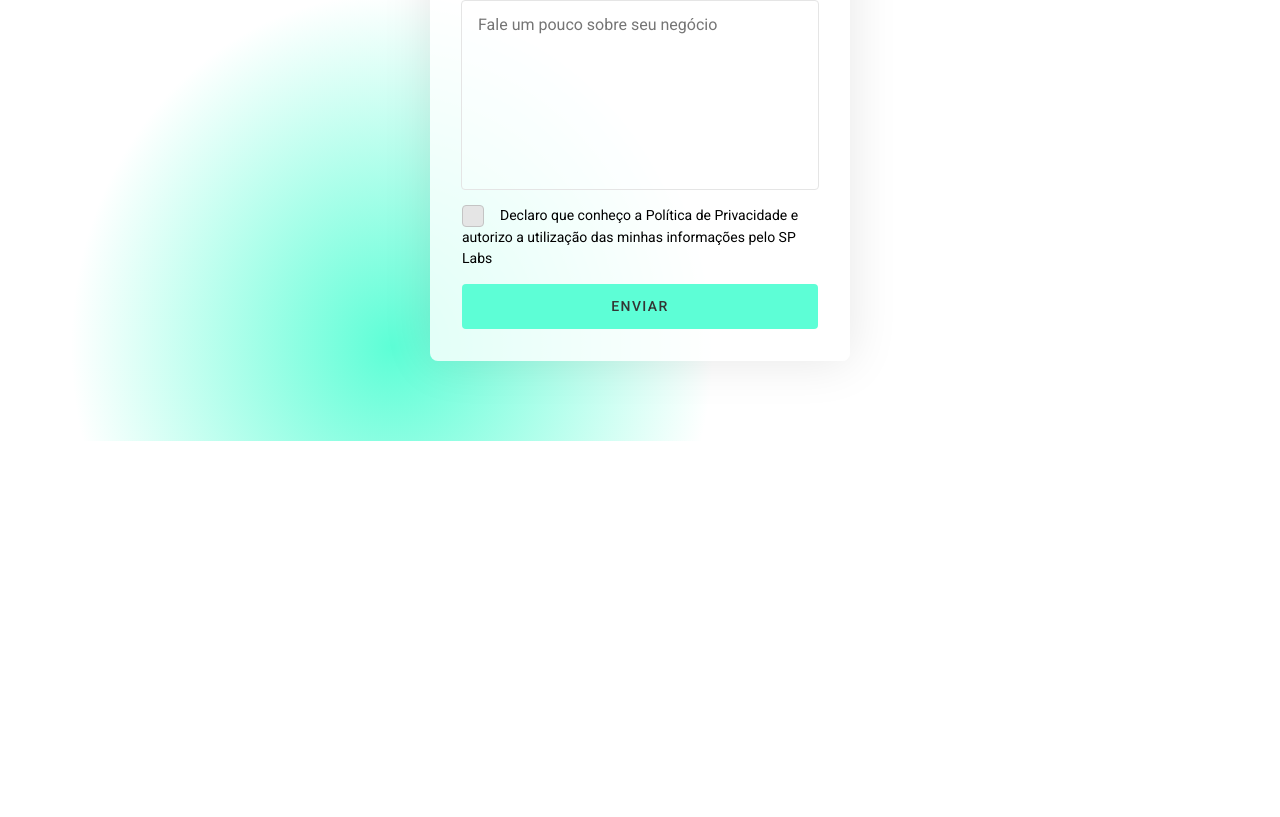
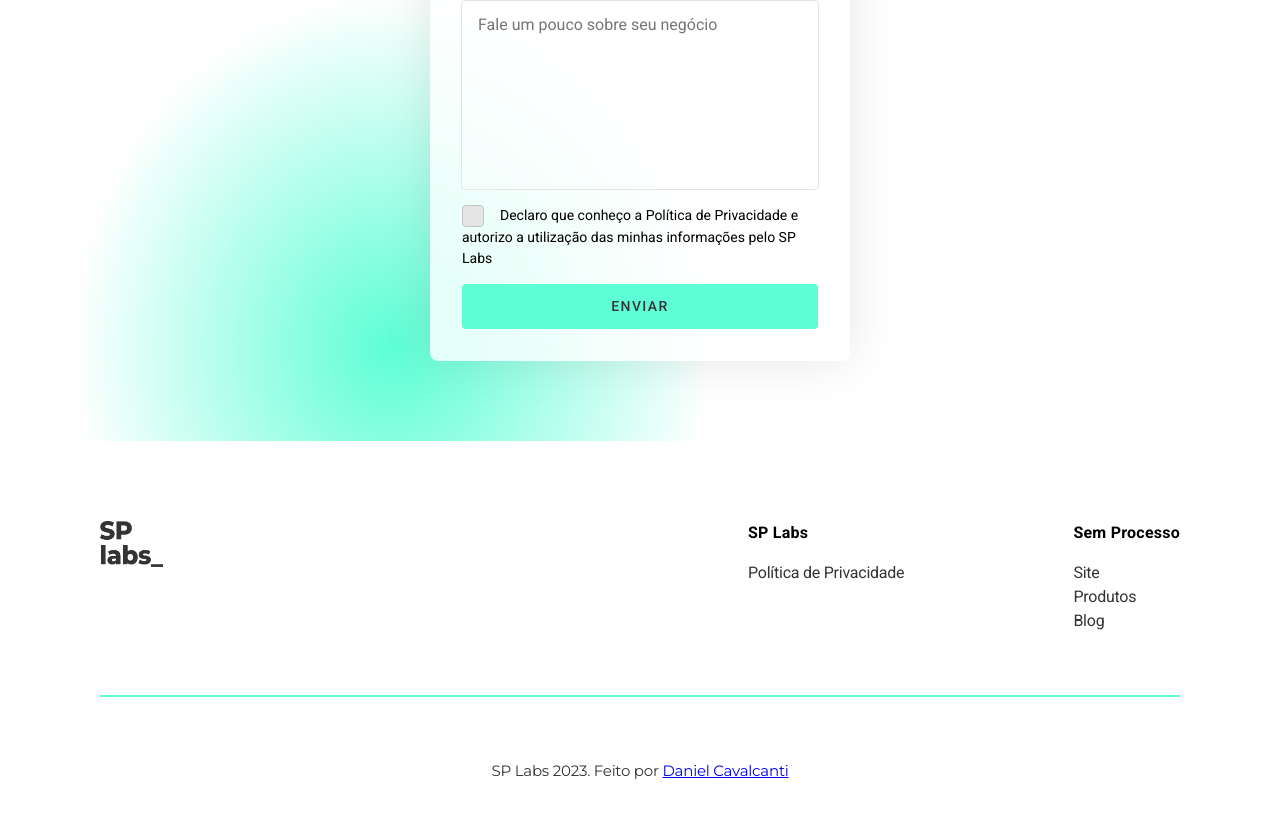
Before and after one commit to DanielCavalcantih/landing-page, a React (Create React App) app: page / in a window 1280 px wide. Shown: the part 3110-3927 px from the top of the page. Before the commit the page ends 3551 px from the top, so only its background shows below. Built offline with nearby package versions, Linux system fonts and the light colour scheme; no server answers.

Commit message:
Implementação do footer

```diff
--- a/src/App.js
+++ b/src/App.js
@@ -6,6 +6,7 @@ import ContactUs from "./components/ContactUs";
 import './reset.scss'
 import AOS from 'aos';
 import 'aos/dist/aos.css';
+import Footer from "./components/Footer";
 AOS.init();
 
 function App() {
@@ -17,6 +18,7 @@ function App() {
       <SectionSolutions />
       <SectionVideo />
       <ContactUs />
+      <Footer />
       <button
           className="chat__button"
           onMouseEnter={() => setColorChat("#343434")}
--- /dev/null
+++ b/src/components/Footer/index.jsx
@@ -0,0 +1,58 @@
+import "./style.scss";
+import logo from "../../assets/SP labs_ black.png";
+
+export default function Footer() {
+  return (
+    <footer className="footer">
+      <div className="footer__content">
+        <div>
+          <img width="63" height="46" src={logo} alt="" />
+        </div>
+        <div className="content__brands">
+          <div>
+            <p className="footer__subtitle">SP Labs</p>
+            <a className="footer__links" href="/">
+              Política de Privacidade
+            </a>
+          </div>
+          <div>
+            <p className="footer__subtitle">Sem Processo</p>
+            <div className="container__links">
+              <a
+                className="footer__links"
+                target="_blank"
+                href="https://www.semprocesso.com.br/"
+                rel="noreferrer"
+              >
+                Site
+              </a>
+              <a
+                className="footer__links"
+                target="_blank"
+                href="https://comacordo.com.br/"
+                rel="noreferrer"
+              >
+                Produtos
+              </a>
+              <a
+                className="footer__links"
+                target="_blank"
+                href="https://www.semprocesso.com.br/blog"
+                rel="noreferrer"
+              >
+                Blog
+              </a>
+            </div>
+          </div>
+        </div>
+      </div>
+      <hr className="hr" />
+      <div>
+        <p className="footer__powered">
+          SP Labs 2023. Feito por{" "}
+          <a href="https://github.com/DanielCavalcantih">Daniel Cavalcanti</a>
+        </p>
+      </div>
+    </footer>
+  );
+}
--- /dev/null
+++ b/src/components/Footer/style.scss
@@ -0,0 +1,64 @@
+@import url('https://fonts.googleapis.com/css2?family=Montserrat:ital,wght@0,100;0,200;0,300;0,400;0,500;0,600;0,700;0,800;0,900;1,100;1,200;1,300;1,400;1,500;1,600;1,700;1,800&display=swap');
+
+.footer {
+  height: 262px;
+  padding: 80px 100px;
+}
+
+.footer__content {
+  display: flex;
+  justify-content: space-between;
+}
+
+.content__brands {
+  display: flex;
+  justify-content: space-between;
+  width: 432px;
+}
+
+.footer__subtitle {
+  color: #000;
+  font-family: Roboto;
+  font-size: 16px;
+  font-style: normal;
+  font-weight: 700;
+  line-height: 24px; /* 150% */
+  letter-spacing: 0.24px;
+  margin-bottom: 16px;
+}
+
+.footer__links {
+  color: var(--Cinza-Escuro, #343434);
+  font-family: Roboto;
+  font-size: 16px;
+  font-style: normal;
+  font-weight: 400;
+  line-height: 24px; /* 150% */
+  letter-spacing: -0.24px;
+  text-decoration: none;
+  cursor: pointer;
+}
+
+.container__links {
+  display: flex;
+  flex-direction: column;
+}
+
+.hr {
+  border: none;
+  height: 2px;
+  background-color: #5DFED6;
+  margin-top: 62px;
+  margin-bottom: 62px;
+}
+
+.footer__powered {
+  color: var(--Cinza-Escuro, #343434);
+  text-align: center;
+  font-family: Montserrat;
+  font-size: 15px;
+  font-style: normal;
+  font-weight: 400;
+  line-height: 24px; /* 160% */
+  letter-spacing: -0.225px;
+}
```
Also changed, not shown: src/assets/SP labs_ black.png (added).
